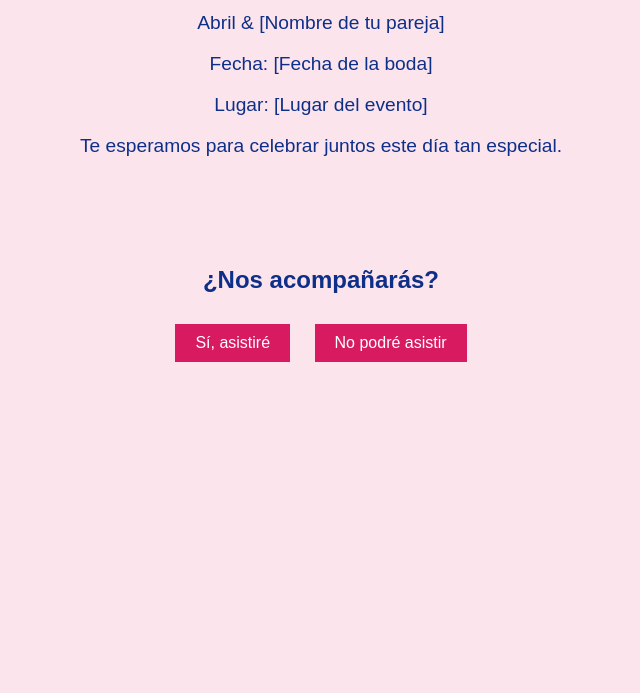
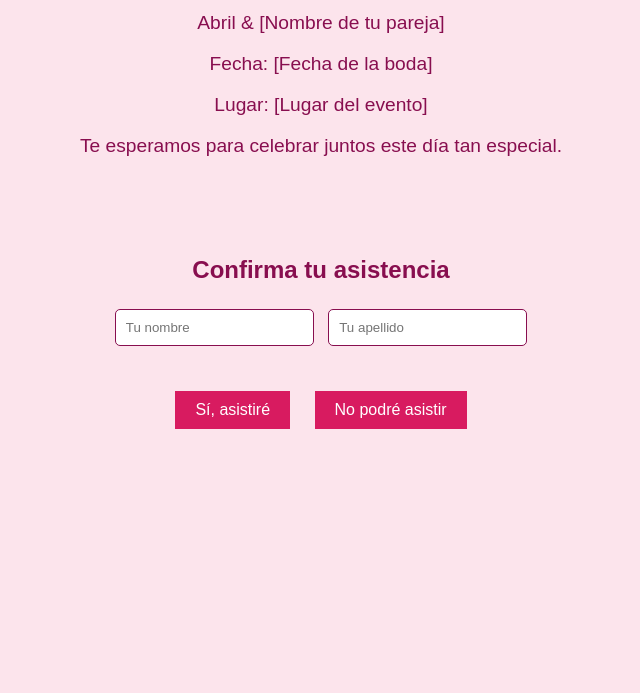
Before and after one commit to abril-cantera/invitation, a plain HTML site: page index.html in a window 1280 px wide. Shown: the part 107-800 px from the top of the page, without its empty margins (319-959 px from the left). Drawn offline with Linux system fonts and the light colour scheme.

Commit message:
add changes 4

```diff
--- a/index.html
+++ b/index.html
@@ -9,7 +9,7 @@
             font-family: Arial, sans-serif;
             text-align: center;
             background-color: #fce4ec;
-            color: #0e2f88;
+            color: #880e4f;
             margin: 0;
             padding: 0;
         }
@@ -38,6 +38,15 @@
         .confirm-button:hover {
             background-color: #ad1457;
         }
+        .form-container {
+            margin-top: 20px;
+        }
+        input {
+            padding: 10px;
+            margin: 5px;
+            border: 1px solid #880e4f;
+            border-radius: 5px;
+        }
     </style>
 </head>
 <body>
@@ -49,27 +58,33 @@
         <p class="details">Te esperamos para celebrar juntos este día tan especial.</p>
     </div>
 
-    <div class="container confirm-section">
-        <h2>¿Nos acompañarás?</h2>
-        <button class="confirm-button" onclick="confirmAttendance('Sí')">Sí, asistiré</button>
-        <button class="confirm-button" onclick="confirmAttendance('No')">No podré asistir</button>
+    <!-- Formulario para ingresar nombre y apellido -->
+    <div class="container form-container">
+        <h2>Confirma tu asistencia</h2>
+        <input type="text" id="nombre" placeholder="Tu nombre" required>
+        <input type="text" id="apellido" placeholder="Tu apellido" required>
+        <div class="confirm-section">
+            <button class="confirm-button" onclick="confirmAttendance('Sí')">Sí, asistiré</button>
+            <button class="confirm-button" onclick="confirmAttendance('No')">No podré asistir</button>
+        </div>
     </div>
 
     <script>
         function confirmAttendance(response) {
-            const firstName = prompt("Por favor, ingresa tu nombre:");
-            const lastName = prompt("Por favor, ingresa tu apellido:");
+            const firstName = document.getElementById("nombre").value.trim();
+            const lastName = document.getElementById("apellido").value.trim();
 
-            if (firstName && lastName) {
-                sendToGoogleSheets(firstName, lastName, response);
-                alert("¡Gracias por confirmar tu asistencia!");
-            } else {
+            if (firstName === "" || lastName === "") {
                 alert("Por favor, ingresa tu nombre y apellido para confirmar.");
+                return;
             }
+
+            sendToGoogleSheets(firstName, lastName, response);
+            alert("¡Gracias por confirmar tu asistencia!");
         }
 
         function sendToGoogleSheets(firstName, lastName, response) {
-            const url = "https://script.google.com/macros/s/AKfycbw2SDE6YtGvuWhcJJMvO9RT1XbU72PpxW2KZzbArcRz2clJui08pRqt1tgc-dobgy2H3g/exec";
+            const url = "https://script.google.com/macros/s/AKfycbzsa4SbWxgUYv2g9VqyAZrdxTD_Jsv1x_7w7_MAUeM1J4X8AMr7btt-dPA7rKIl481cHQ/exec";
 
             const formData = new FormData();
             formData.append("nombre", firstName);
```
